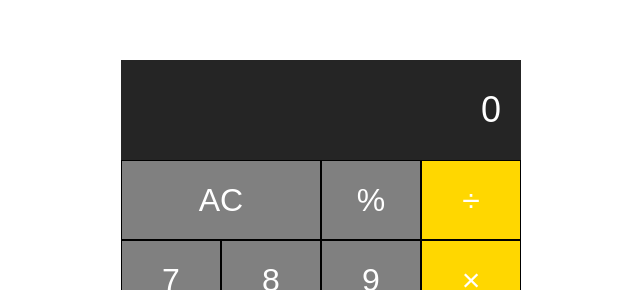
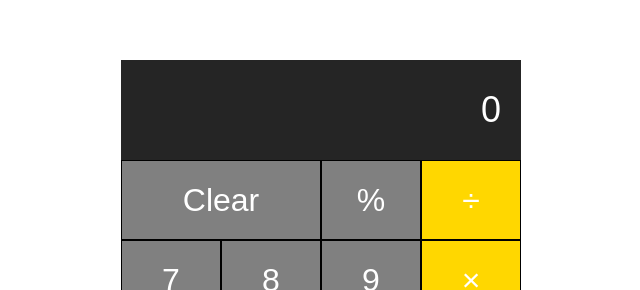
Before and after one commit to ikhwanmuhammad13/Calculatorikhwanb13, a plain HTML site: page index.html in a window 1280 px wide. Shown: the part 148-438 px from the top of the page, 319-959 px from the left. Drawn offline with Linux system fonts and the light colour scheme.

Commit message:
Update index.html

```diff
--- a/index.html
+++ b/index.html
@@ -10,7 +10,7 @@
             <input type="text" class="calculator-screen" value="0"disabled />
             <div class="calculator-keys">
                 <div class="row">
-                    <button class="all-clear">AC</button>
+                    <button class="all-clear">Clear</button>
                     <button class="percentage">%</button>
                     <button class="operator" value="/">&divide;</button>
                 </div>
```
